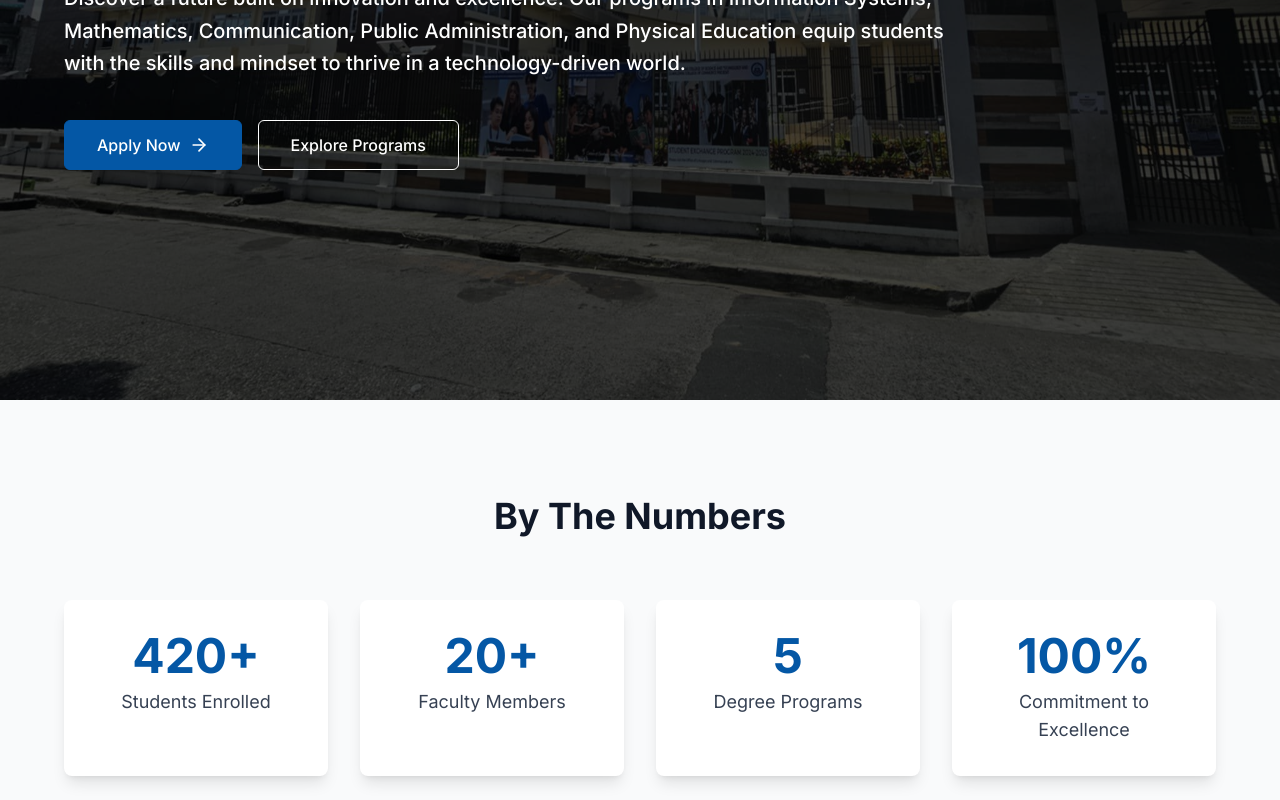
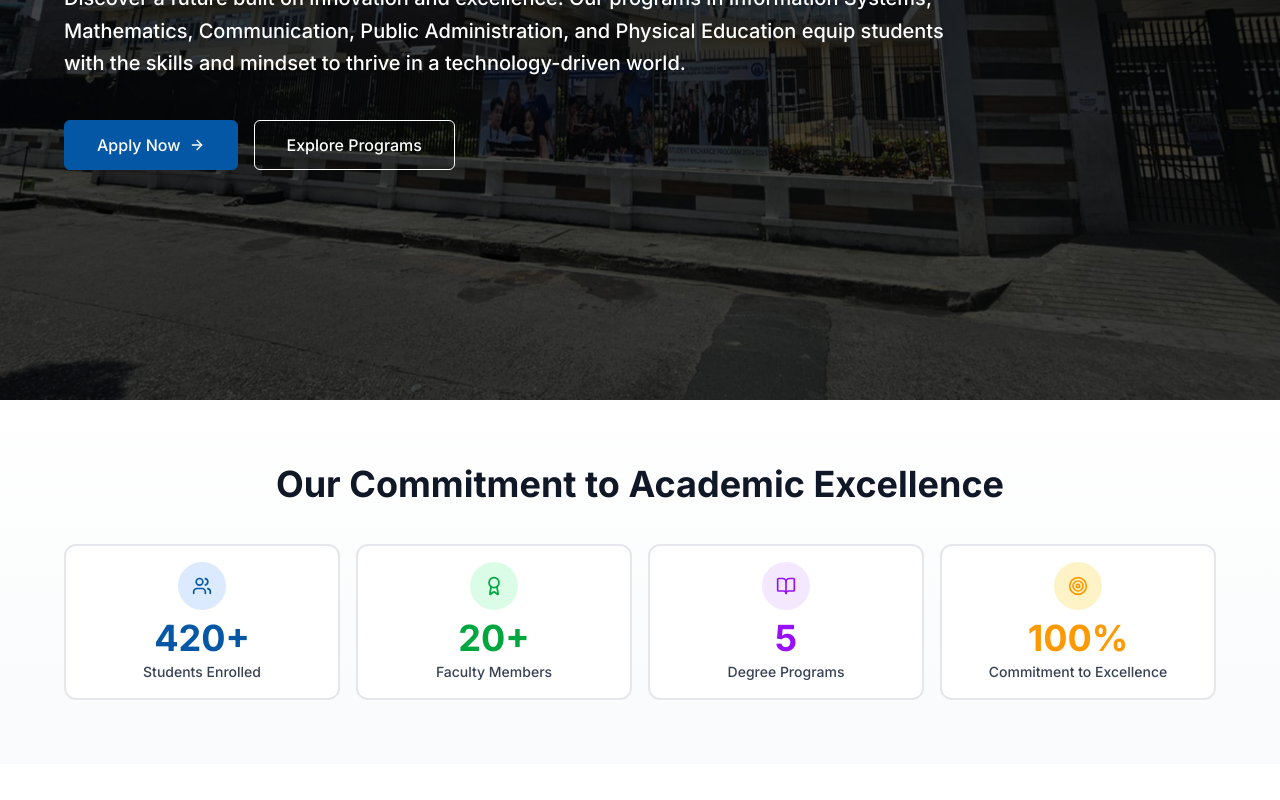
Before and after one commit to Ryderhxrzy/Mandaluyong-College, a Next.js app: page / in a window 1280 px wide. Shown: the part 400-1200 px from the top of the page. Built offline with nearby package versions, Linux system fonts and the light colour scheme.

Commit message:
make it support dark mode

```diff
--- a/app/page.tsx
+++ b/app/page.tsx
@@ -19,24 +19,24 @@ export default function Home() {
         <div className="absolute inset-0 bg-black/70"></div>
 
         {/* Content */}
-        <div className="relative z-10 w-full max-w-[1400px] mx-auto px-8 md:px-16 py-8">
-          <h1 className="text-3xl md:text-4xl lg:text-4xl xl:text-5xl font-extrabold mb-6 leading-tight tracking-tight">
-            <span className="text-white block mb-2">Shaping Tomorrow's Innovators at</span>
+        <div className="relative z-10 w-full max-w-[1400px] mx-auto px-4 sm:px-8 md:px-16 py-12 sm:py-16">
+          <h1 className="text-xl sm:text-2xl md:text-3xl lg:text-4xl xl:text-5xl font-extrabold mb-4 sm:mb-6 leading-tight tracking-tight">
+            <span className="text-white block mb-1 sm:mb-2">Shaping Tomorrow's Innovators at</span>
             <span style={{ color: '#50a2ff' }} className="block">Mandaluyong College of Science and Technology</span>
           </h1>
-          <p className="text-lg md:text-xl mb-10 text-white max-w-4xl leading-relaxed font-medium">
+          <p className="text-sm sm:text-base md:text-lg lg:text-xl mb-6 sm:mb-10 text-white max-w-4xl leading-relaxed font-medium">
             Discover a future built on innovation and excellence. Our programs in Information Systems, Mathematics, Communication, Public Administration, and Physical Education equip students with the skills and mindset to thrive in a technology-driven world.
           </p>
-          <div className="flex flex-col sm:flex-row gap-4">
+          <div className="flex flex-row gap-2 sm:gap-4">
             <Link
               href="/admissions"
-              className="bg-primary text-white px-8 py-3 rounded-md font-medium hover:bg-[#003a7a] transition flex items-center justify-center gap-2 w-fit text-sm md:text-base border border-primary"
+              className="bg-primary text-white px-4 sm:px-8 py-2 sm:py-3 rounded-md font-medium hover:bg-[#003a7a] transition flex items-center justify-center gap-1 sm:gap-2 text-xs sm:text-sm md:text-base border border-primary whitespace-nowrap"
             >
-              Apply Now <ArrowRight size={20} />
+              Apply Now <ArrowRight size={16} />
             </Link>
             <Link
               href="/academics"
-              className="border border-white text-white px-8 py-3 rounded-md font-medium hover:bg-white/10 transition flex items-center justify-center w-fit text-sm md:text-base"
+              className="border border-white text-white px-4 sm:px-8 py-2 sm:py-3 rounded-md font-medium hover:bg-white/10 transition flex items-center justify-center text-xs sm:text-sm md:text-base whitespace-nowrap"
             >
               Explore Programs
             </Link>
@@ -45,66 +45,80 @@ export default function Home() {
       </section>
 
       {/* Rest of the Page Content */}
-      <div className="bg-white">
+      <div className="bg-white dark:bg-gray-900">
         {/* Institutional Overview */}
-        <section className="py-16 md:py-24 bg-gray-50">
-          <div className="w-full px-8 md:px-16 max-w-[1400px] mx-auto">
-            <h2 className="text-4xl font-bold text-center mb-16 text-gray-900">
-              By The Numbers
-            </h2>
-            <div className="grid md:grid-cols-4 gap-8">
-              <div className="bg-white p-8 rounded-lg shadow-lg text-center">
-                <div className="text-5xl font-bold text-primary mb-2">420+</div>
-                <p className="text-gray-700 text-lg">Students Enrolled</p>
+        <section className="py-10 md:py-16 bg-gradient-to-b from-white to-gray-50 dark:from-gray-900 dark:to-gray-800">
+          <div className="w-full px-4 sm:px-8 md:px-16 max-w-[1400px] mx-auto">
+            <div className="text-center mb-6 md:mb-10">
+              <h2 className="text-2xl sm:text-3xl md:text-4xl font-bold text-gray-900 dark:text-white mb-2">
+                Our Commitment to Academic Excellence
+              </h2>
+            </div>
+            <div className="grid grid-cols-1 sm:grid-cols-2 md:grid-cols-4 gap-3 md:gap-4">
+              <div className="bg-white dark:bg-gray-800 p-3 sm:p-4 rounded-xl border-2 border-gray-200 dark:border-gray-700 transition duration-300 text-center group hover:border-primary">
+                <div className="inline-flex items-center justify-center w-12 h-12 bg-blue-100 dark:bg-blue-900/30 rounded-full mb-2 group-hover:bg-primary group-hover:text-white transition">
+                  <Users className="text-primary group-hover:text-white" size={20} />
+                </div>
+                <div className="text-2xl sm:text-3xl md:text-4xl font-bold text-primary mb-1">420+</div>
+                <p className="text-gray-700 dark:text-gray-300 text-xs sm:text-sm font-medium">Students Enrolled</p>
               </div>
-              <div className="bg-white p-8 rounded-lg shadow-lg text-center">
-                <div className="text-5xl font-bold text-primary mb-2">20+</div>
-                <p className="text-gray-700 text-lg">Faculty Members</p>
+              <div className="bg-white dark:bg-gray-800 p-3 sm:p-4 rounded-xl border-2 border-gray-200 dark:border-gray-700 transition duration-300 text-center group hover:border-green-600">
+                <div className="inline-flex items-center justify-center w-12 h-12 bg-green-100 dark:bg-green-900/30 rounded-full mb-2 group-hover:bg-green-600 group-hover:text-white transition">
+                  <Award className="text-green-600 group-hover:text-white" size={20} />
+                </div>
+                <div className="text-2xl sm:text-3xl md:text-4xl font-bold text-green-600 mb-1">20+</div>
+                <p className="text-gray-700 dark:text-gray-300 text-xs sm:text-sm font-medium">Faculty Members</p>
               </div>
-              <div className="bg-white p-8 rounded-lg shadow-lg text-center">
-                <div className="text-5xl font-bold text-primary mb-2">5</div>
-                <p className="text-gray-700 text-lg">Degree Programs</p>
+              <div className="bg-white dark:bg-gray-800 p-3 sm:p-4 rounded-xl border-2 border-gray-200 dark:border-gray-700 transition duration-300 text-center group hover:border-purple-600">
+                <div className="inline-flex items-center justify-center w-12 h-12 bg-purple-100 dark:bg-purple-900/30 rounded-full mb-2 group-hover:bg-purple-600 group-hover:text-white transition">
+                  <BookOpen className="text-purple-600 group-hover:text-white" size={20} />
+                </div>
+                <div className="text-2xl sm:text-3xl md:text-4xl font-bold text-purple-600 mb-1">5</div>
+                <p className="text-gray-700 dark:text-gray-300 text-xs sm:text-sm font-medium">Degree Programs</p>
               </div>
-              <div className="bg-white p-8 rounded-lg shadow-lg text-center">
-                <div className="text-5xl font-bold text-primary mb-2">100%</div>
-                <p className="text-gray-700 text-lg">Commitment to Excellence</p>
+              <div className="bg-white dark:bg-gray-800 p-3 sm:p-4 rounded-xl border-2 border-gray-200 dark:border-gray-700 transition duration-300 text-center group hover:border-amber-500">
+                <div className="inline-flex items-center justify-center w-12 h-12 bg-amber-100 dark:bg-amber-900/30 rounded-full mb-2 group-hover:bg-amber-500 group-hover:text-white transition">
+                  <Target className="text-amber-500 group-hover:text-white" size={20} />
+                </div>
+                <div className="text-2xl sm:text-3xl md:text-4xl font-bold text-amber-500 mb-1">100%</div>
+                <p className="text-gray-700 dark:text-gray-300 text-xs sm:text-sm font-medium">Commitment to Excellence</p>
               </div>
             </div>
           </div>
         </section>
 
         {/* Core Values */}
-        <section className="py-16 md:py-24">
-          <div className="w-full px-8 md:px-16 max-w-[1400px] mx-auto">
-            <h2 className="text-4xl font-bold text-center mb-16 text-gray-900">
+        <section className="py-16 md:py-24 bg-white dark:bg-gray-900">
+          <div className="w-full px-4 sm:px-8 md:px-16 max-w-[1400px] mx-auto">
+            <h2 className="text-2xl sm:text-3xl md:text-4xl font-bold text-center mb-8 md:mb-16 text-gray-900 dark:text-white">
               Our Core Values
             </h2>
-            <div className="grid md:grid-cols-4 gap-8">
-              <div className="bg-gradient-to-br from-blue-50 to-blue-100 p-8 rounded-lg border-l-4 border-primary">
+            <div className="grid grid-cols-1 sm:grid-cols-2 md:grid-cols-4 gap-6 md:gap-8">
+              <div className="bg-gradient-to-br from-blue-50 to-blue-100 dark:from-blue-900/20 dark:to-blue-800/20 p-4 sm:p-6 md:p-8 rounded-lg border-l-4 border-primary">
                 <Target className="text-primary mb-4" size={32} />
-                <h3 className="text-xl font-bold text-gray-900 mb-2">Discipline</h3>
-                <p className="text-gray-700">
+                <h3 className="text-lg sm:text-xl font-bold text-gray-900 dark:text-white mb-2">Discipline</h3>
+                <p className="text-sm sm:text-base text-gray-700 dark:text-gray-300">
                   Fostering self-control and commitment to excellence in all endeavors.
                 </p>
               </div>
-              <div className="bg-gradient-to-br from-green-50 to-green-100 p-8 rounded-lg border-l-4 border-green-600">
+              <div className="bg-gradient-to-br from-green-50 to-green-100 dark:from-green-900/20 dark:to-green-800/20 p-4 sm:p-6 md:p-8 rounded-lg border-l-4 border-green-600">
                 <Award className="text-green-600 mb-4" size={32} />
-                <h3 className="text-xl font-bold text-gray-900 mb-2">Excellence</h3>
-                <p className="text-gray-700">
+                <h3 className="text-lg sm:text-xl font-bold text-gray-900 dark:text-white mb-2">Excellence</h3>
+                <p className="text-sm sm:text-base text-gray-700 dark:text-gray-300">
                   Pursuing the highest standards in academics and personal growth.
                 </p>
               </div>
-              <div className="bg-gradient-to-br from-red-50 to-red-100 p-8 rounded-lg border-l-4 border-red-600">
+              <div className="bg-gradient-to-br from-red-50 to-red-100 dark:from-red-900/20 dark:to-red-800/20 p-4 sm:p-6 md:p-8 rounded-lg border-l-4 border-red-600">
                 <Users className="text-red-600 mb-4" size={32} />
-                <h3 className="text-xl font-bold text-gray-900 mb-2">Leadership</h3>
-                <p className="text-gray-700">
+                <h3 className="text-lg sm:text-xl font-bold text-gray-900 dark:text-white mb-2">Leadership</h3>
+                <p className="text-sm sm:text-base text-gray-700 dark:text-gray-300">
                   Developing responsible leaders who serve their communities.
                 </p>
               </div>
-              <div className="bg-gradient-to-br from-purple-50 to-purple-100 p-8 rounded-lg border-l-4 border-purple-600">
+              <div className="bg-gradient-to-br from-purple-50 to-purple-100 dark:from-purple-900/20 dark:to-purple-800/20 p-4 sm:p-6 md:p-8 rounded-lg border-l-4 border-purple-600">
                 <BookOpen className="text-purple-600 mb-4" size={32} />
-                <h3 className="text-xl font-bold text-gray-900 mb-2">Knowledge</h3>
-                <p className="text-gray-700">
+                <h3 className="text-lg sm:text-xl font-bold text-gray-900 dark:text-white mb-2">Knowledge</h3>
+                <p className="text-sm sm:text-base text-gray-700 dark:text-gray-300">
                   Empowering students through quality education and innovation.
                 </p>
               </div>
@@ -113,37 +127,37 @@ export default function Home() {
         </section>
 
         {/* Academic Commitment */}
-        <section className="py-16 md:py-24 bg-gray-50">
-          <div className="w-full px-8 md:px-16 max-w-[1400px] mx-auto">
-            <div className="grid md:grid-cols-2 gap-12 items-center">
+        <section className="py-16 md:py-24 bg-gray-50 dark:bg-gray-800">
+          <div className="w-full px-4 sm:px-8 md:px-16 max-w-[1400px] mx-auto">
+            <div className="grid grid-cols-1 md:grid-cols-2 gap-8 md:gap-12 items-center">
               <div>
-                <h2 className="text-4xl font-bold mb-6 text-gray-900">
+                <h2 className="text-2xl sm:text-3xl md:text-4xl font-bold mb-4 md:mb-6 text-gray-900 dark:text-white">
                   Our Academic Commitment
                 </h2>
-                <p className="text-lg text-gray-700 mb-4">
+                <p className="text-sm sm:text-base md:text-lg text-gray-700 dark:text-gray-300 mb-4">
                   At Mandaluyong College, we are committed to providing accessible,
                   high-quality education that prepares students for success in their
                   chosen fields.
                 </p>
-                <p className="text-lg text-gray-700 mb-4">
+                <p className="text-sm sm:text-base md:text-lg text-gray-700 dark:text-gray-300 mb-4">
                   Our faculty members are dedicated educators and researchers who bring
                   real-world experience and expertise to the classroom.
                 </p>
-                <p className="text-lg text-gray-700 mb-6">
+                <p className="text-sm sm:text-base md:text-lg text-gray-700 dark:text-gray-300 mb-6">
                   We believe in continuous improvement and innovation in our teaching
                   methods and curriculum development.
                 </p>
                 <Link
                   href="/academics"
-                  className="inline-block bg-primary text-white px-8 py-3 rounded-lg font-medium hover:bg-[#003a7a] transition"
+                  className="inline-block bg-primary text-white px-6 sm:px-8 py-3 rounded-lg font-medium hover:bg-[#003a7a] transition text-sm sm:text-base"
                 >
                   Learn More About Our Programs
                 </Link>
               </div>
-              <div className="bg-gradient-to-br from-blue-400 to-primary rounded-lg h-96 flex items-center justify-center">
+              <div className="bg-gradient-to-br from-blue-400 to-primary rounded-lg h-80 sm:h-96 flex items-center justify-center">
                 <div className="text-center text-white">
-                  <BookOpen size={80} className="mx-auto mb-4 opacity-80" />
-                  <p className="text-xl font-semibold">Academic Excellence</p>
+                  <BookOpen size={60} className="mx-auto mb-4 opacity-80 sm:w-20 sm:h-20" />
+                  <p className="text-lg sm:text-xl font-semibold">Academic Excellence</p>
                 </div>
               </div>
             </div>
@@ -151,12 +165,12 @@ export default function Home() {
         </section>
 
         {/* Programs Section */}
-        <section className="py-16 md:py-24">
-          <div className="w-full px-8 md:px-16 max-w-[1400px] mx-auto">
-            <h2 className="text-4xl font-bold text-center mb-16 text-gray-900">
+        <section className="py-16 md:py-24 bg-white dark:bg-gray-900">
+          <div className="w-full px-4 sm:px-8 md:px-16 max-w-[1400px] mx-auto">
+            <h2 className="text-2xl sm:text-3xl md:text-4xl font-bold text-center mb-8 md:mb-16 text-gray-900 dark:text-white">
               Our Programs
             </h2>
-            <div className="grid md:grid-cols-3 gap-8">
+            <div className="grid grid-cols-1 sm:grid-cols-2 md:grid-cols-3 gap-6 md:gap-8">
               {[
                 { name: 'Nursing', description: 'Prepare for a career in healthcare with our comprehensive nursing program.' },
                 { name: 'Education', description: 'Develop teaching skills to inspire the next generation of learners.' },
@@ -166,16 +180,16 @@ export default function Home() {
               ].map((program) => (
                 <div
                   key={program.name}
-                  className="bg-white rounded-lg shadow-lg overflow-hidden hover:shadow-xl transition"
+                  className="bg-white dark:bg-gray-800 rounded-lg shadow-lg dark:shadow-dark overflow-hidden hover:shadow-xl transition"
                 >
                   <div className="bg-gradient-to-r from-blue-500 to-primary h-40 flex items-center justify-center">
                     <BookOpen size={60} className="text-white opacity-80" />
                   </div>
                   <div className="p-6">
-                    <h3 className="text-xl font-bold text-gray-900 mb-2">
+                    <h3 className="text-xl font-bold text-gray-900 dark:text-white mb-2">
                       {program.name}
                     </h3>
-                    <p className="text-gray-700 mb-4">{program.description}</p>
+                    <p className="text-gray-700 dark:text-gray-300 mb-4">{program.description}</p>
                     <Link
                       href={`/academics?program=${program.name.toLowerCase().replace(' ', '-')}`}
                       className="text-primary font-medium hover:text-[#003a7a] transition flex items-center gap-2"
@@ -192,8 +206,8 @@ export default function Home() {
         {/* CTA Section */}
         <section className="bg-primary text-white py-16">
           <div className="max-w-[1400px] mx-auto px-4 sm:px-6 lg:px-8 text-center">
-            <h2 className="text-4xl font-bold mb-6">Ready to Join Us?</h2>
-            <p className="text-xl mb-8 text-blue-100">
+            <h2 className="text-2xl sm:text-3xl md:text-4xl font-bold mb-4 sm:mb-6">Ready to Join Us?</h2>
+            <p className="text-sm sm:text-base md:text-xl mb-8 text-blue-100">
               Take the first step towards your future at Mandaluyong College
             </p>
             <Link
```
